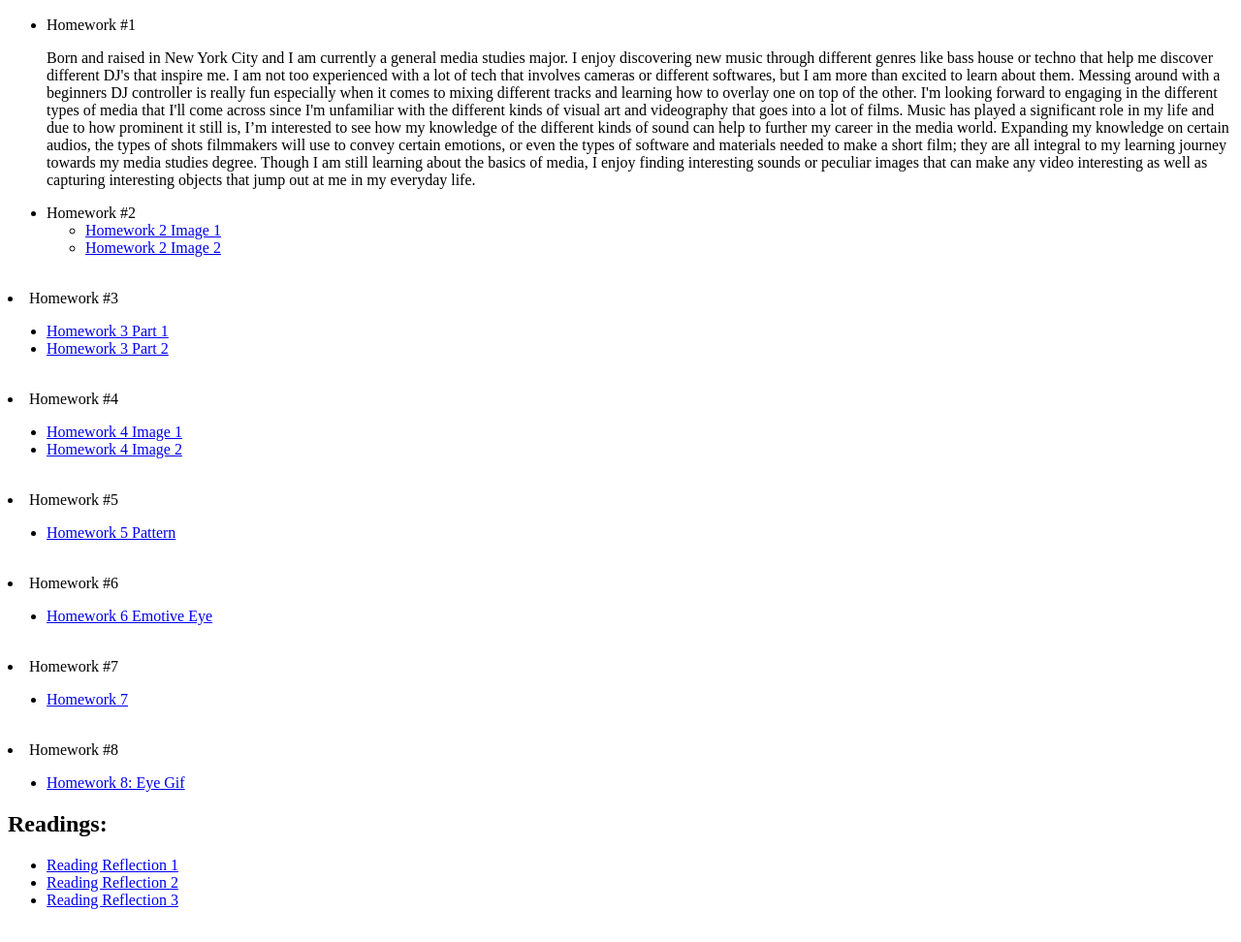
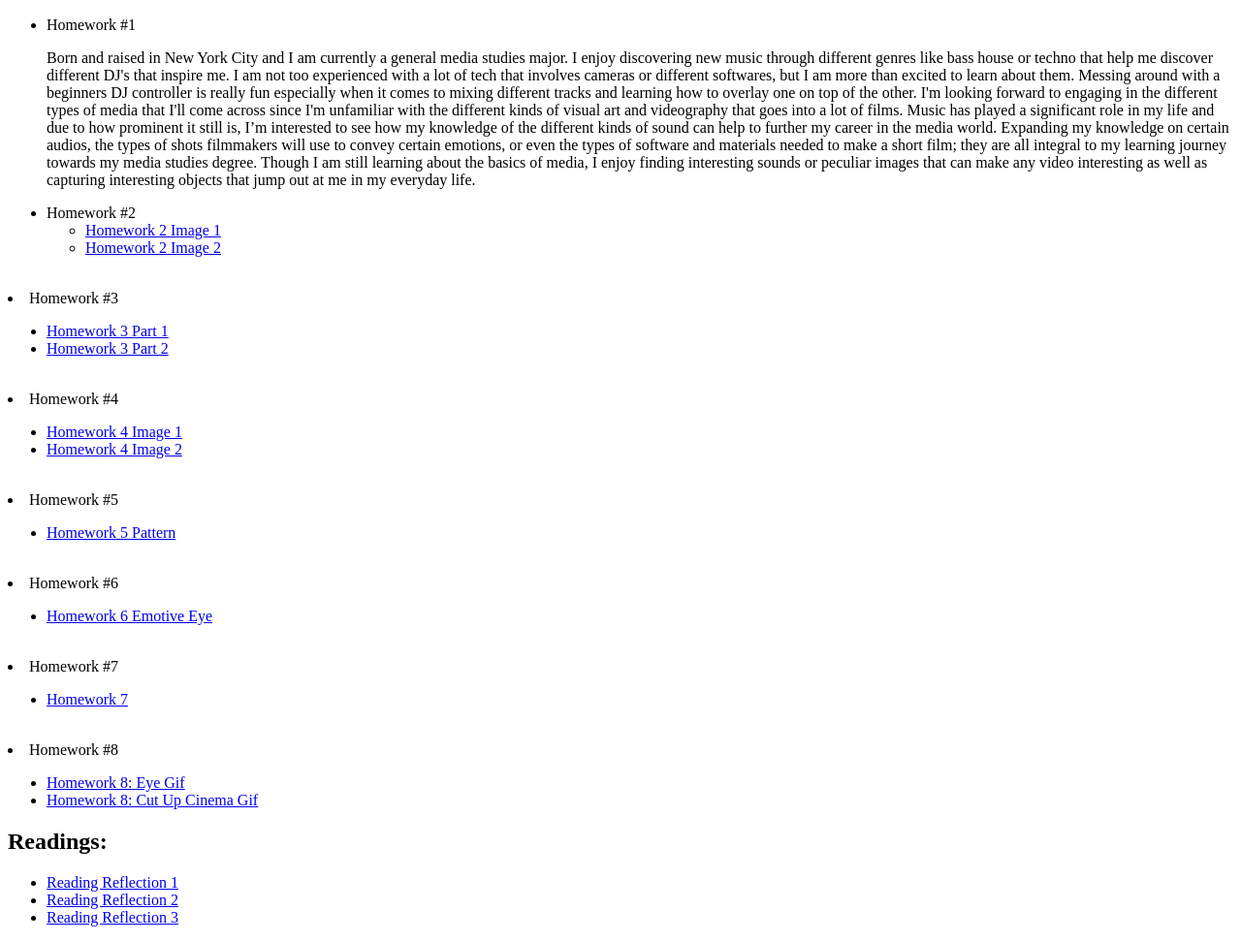
Before and after one commit to orxhy/medpl150-lab-orchid, a plain HTML site: page index.html in a window 1280 px wide. Shown: the part 110-1082 px from the top of the page at 97% size. Drawn offline with Linux system fonts and the light colour scheme.

Commit message:
Add link for Homework 8: Cut Up Cinema Gif

```diff
--- a/index.html
+++ b/index.html
@@ -93,7 +93,7 @@
    <ul>
 
           <li><a href="homework8-eye.html">Homework 8: Eye Gif</a></li>
-
+          <li><a href="homework8-cutupcinema.html">Homework 8: Cut Up Cinema Gif</a></li>
         </ul>
 
       </li>
```
